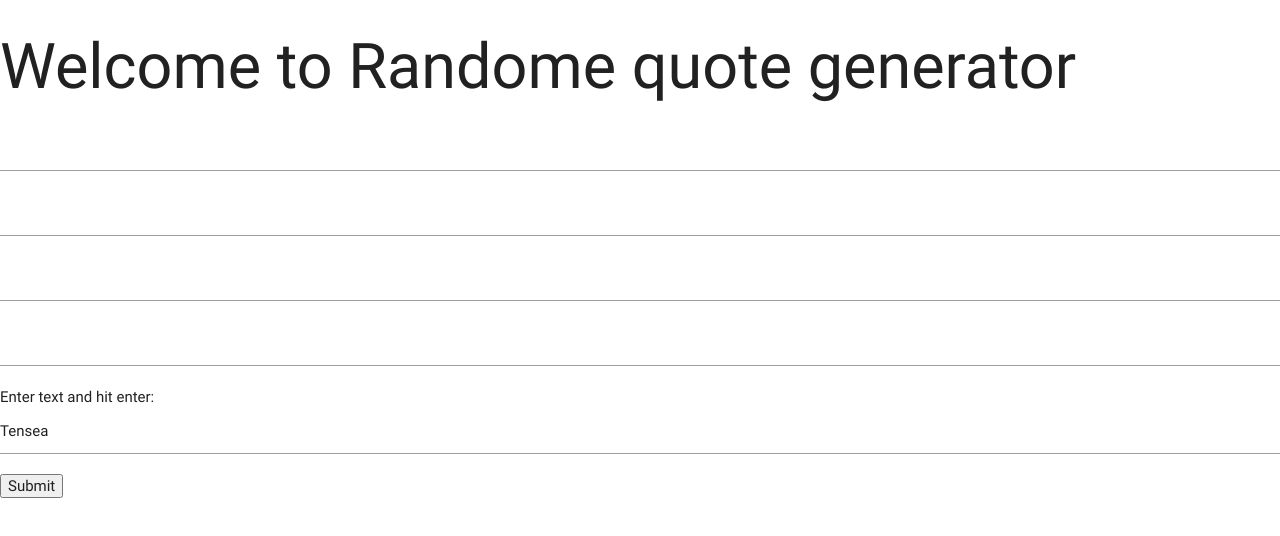
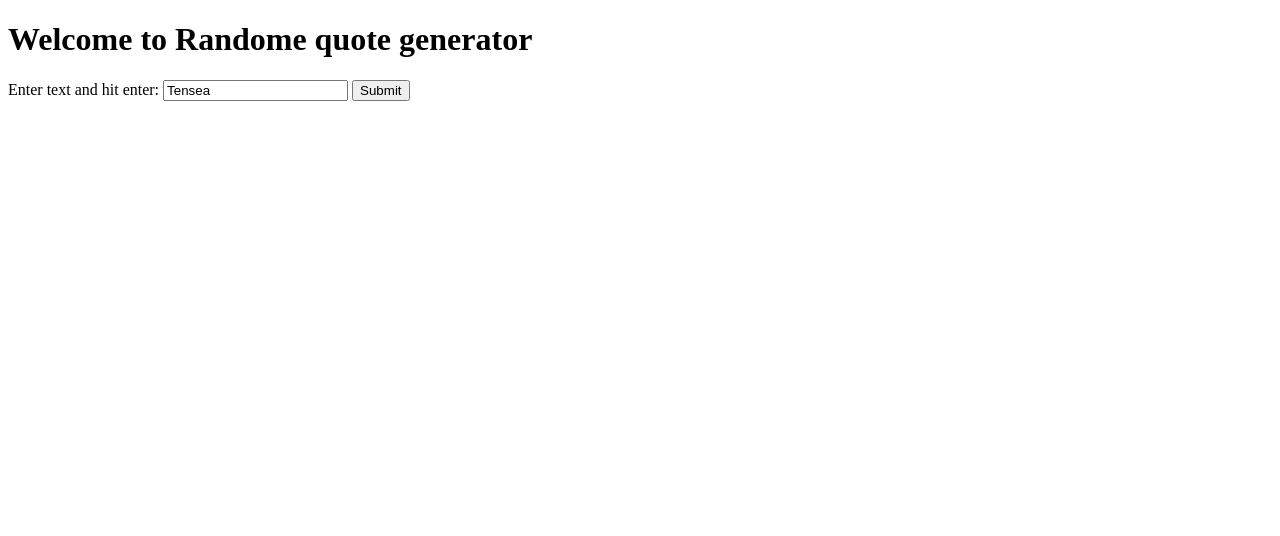
Before and after one commit to VattyTheHut/inspiration-engine, a website: page index.html in a window 1280 px wide. Drawn offline with nearby package versions, Linux system fonts and the light colour scheme; some packages are replaced by stand-ins of ours.

Commit message:
removed mat-css cdn

```diff
--- a/index.html
+++ b/index.html
@@ -5,7 +5,6 @@
     <!-- Fonts -->
     <link href="https://fonts.googleapis.com/css?family=Abril+Fatface|Anton|Merriweather|Lato:300|Spectral" rel="stylesheet">
     <!-- freamework stylesheets-->
-    <link rel="stylesheet" href="https://cdnjs.cloudflare.com/ajax/libs/materialize/0.100.1/css/materialize.min.css">
     <!--personal stylesheet-->
     <link href="/../public/style/style.css" rel="stylesheet">
     <link href="/../public/style/nav.css" rel="stylesheet">
```
